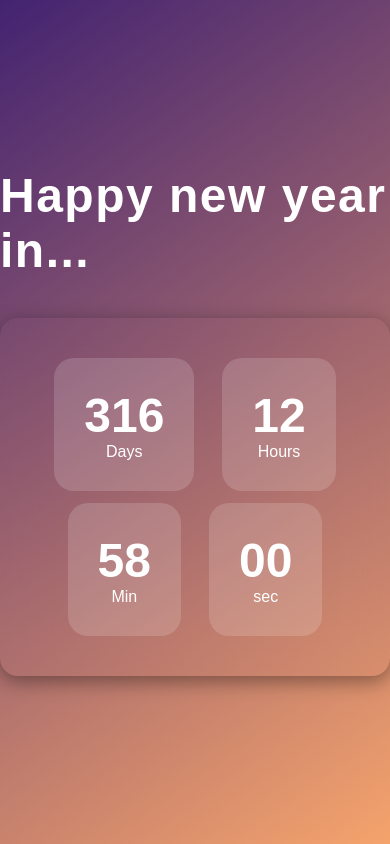
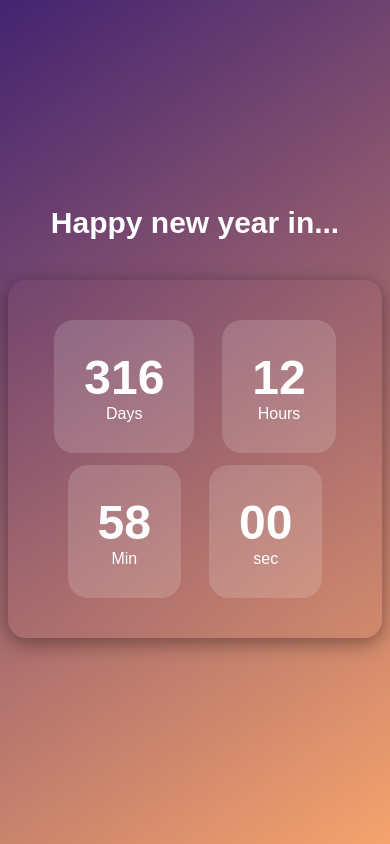
Before and after one commit to immortalWebDev/Countdown-Timer, a plain HTML site: page index.html in a window 390 px wide. Drawn offline with Linux system fonts and the light colour scheme.

Commit message:
Add responsive styles for countdown timer on small screens

```diff
--- a/style.css
+++ b/style.css
@@ -50,3 +50,14 @@ h1 {
     font-weight: 600;
 
 }
+
+@media (max-width: 550px) {
+  h1 {
+    font-size: 30px;
+    letter-spacing: normal;
+  }
+
+  .countdown {
+    margin-inline: 8px;
+  }
+}
```
